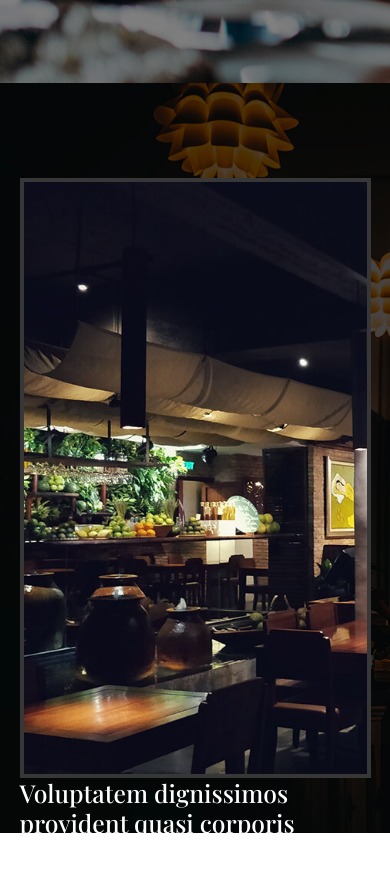
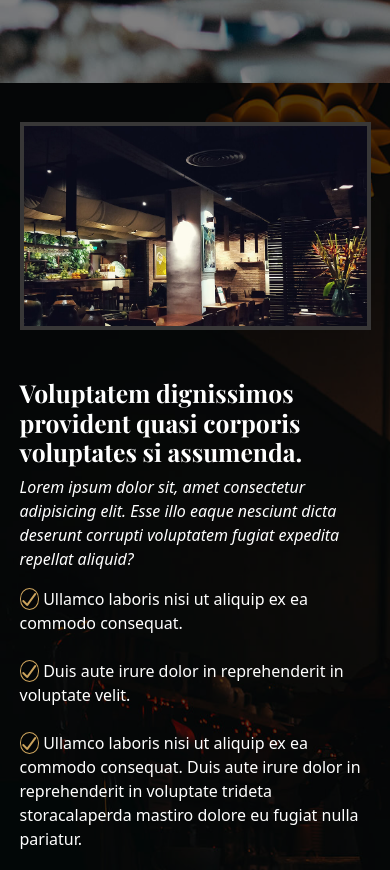
Before and after one commit to robindkns/ProjetCBienBon_HTML-CSS-Bootstrap, a website: page index.html in a window 390 px wide. Shown: the part 517-1387 px from the top of the page. Drawn offline with nearby package versions, Linux system fonts and the light colour scheme; a web font is replaced by a local one.

Commit message:
Section about responsive terminée

```diff
--- a/public/src/sass/modules/_header.sass
+++ b/public/src/sass/modules/_header.sass
@@ -1,6 +1,7 @@
 header
     height: 1000px
     width: 100%
+
 
 .bookTable
     border-radius: 25px
@@ -10,6 +11,7 @@ header
 .header
     background-image: url("../img/hero-bg.jpg")
     background-size: cover
+    background-attachment: fixed
     width: 100%
     height: 1000px
     z-index: -1
--- a/public/src/sass/modules/_resto.sass
+++ b/public/src/sass/modules/_resto.sass
@@ -1,10 +1,10 @@
 .resto
     height: 750px
     width: 100%
-    position: absolute
 
 .restoBG
     background-image: url("../img/about-bg.jpg")
+    background-attachment: fixed
     width: 100%
     height: 750px
     background-size: cover
@@ -25,6 +25,7 @@
     width: 50%
     h2
         font-family: 'Playfair Display', serif
+        font-weight: bold
     #subTitle
         font-style: italic
     p
@@ -40,12 +41,19 @@
     border: 4px solid #383737
 
 @media (max-width: 1023px)
+    .resto
+        height: 1000px
+    .restoBG
+        height: 1000px
     .restoSection
         flex-direction: column-reverse
-        height: 1400px
-        padding-top: 0%
+        padding-top: 10%
+        height: 100%
+        gap: 5%
+
     .txtResto
         width: 100%
+        height: 100%
     .imgResto
         width: 100%
-        height: 600px
+        height: 100%
```
Also changed, not shown: public/css/app.css, 1 other file.
